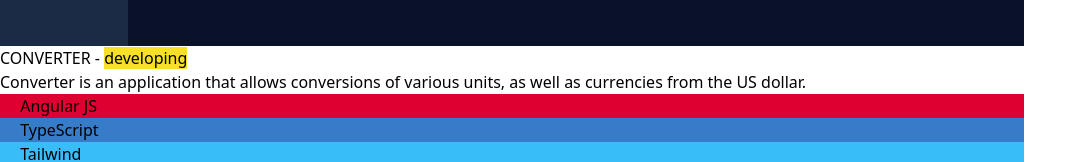
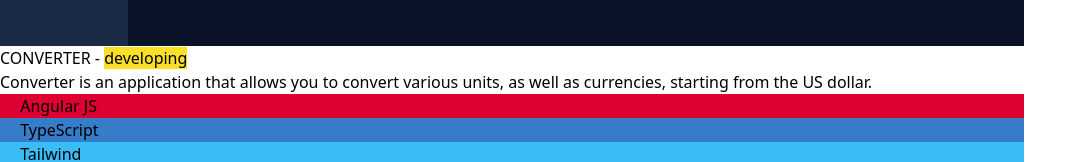
Before and after one commit to Anniel-Francisco/Portafolio, a Vue app: page /#/projects in a window 1280 px wide. Shown: the part 2880-3042 px from the top of the page, without its empty margins (0-1087 px from the left). Built offline with nearby package versions, Linux system fonts and the light colour scheme; some icons are missing.

Commit message:
chore: better description in new project converter

```diff
--- a/src/pages/Projects.vue
+++ b/src/pages/Projects.vue
@@ -264,7 +264,7 @@
             },
           ],
           description:
-            "Converter is an application that allows conversions of various units, as well as currencies from the US dollar.",
+            "Converter is an application that allows you to convert various units, as well as currencies, starting from the US dollar.",
           technologies: [
             { name: "Angular JS", color: "dd0031", icon: "co-angular" },
             { name: "TypeScript", color: "377cc8", icon: "co-typescript" },
```
